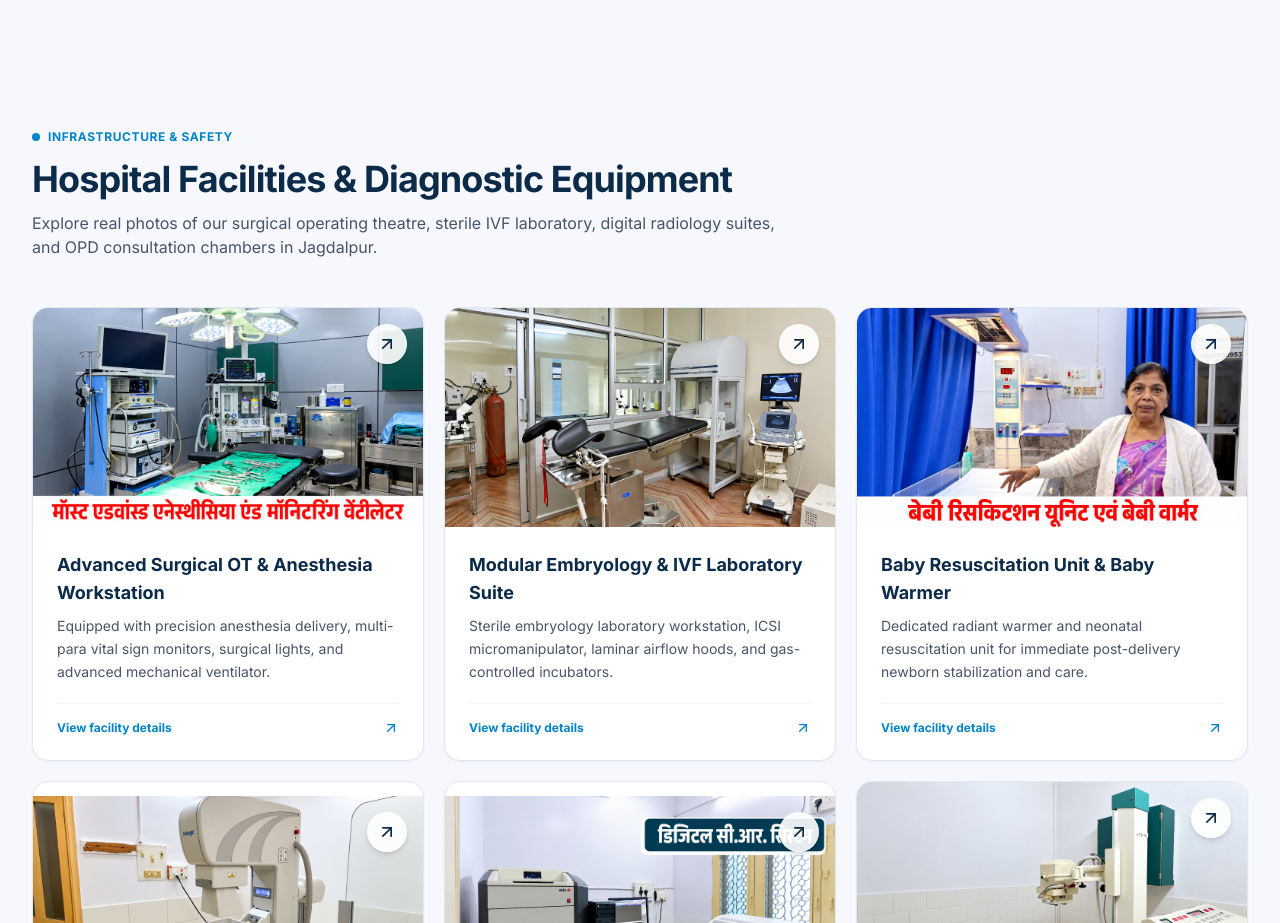
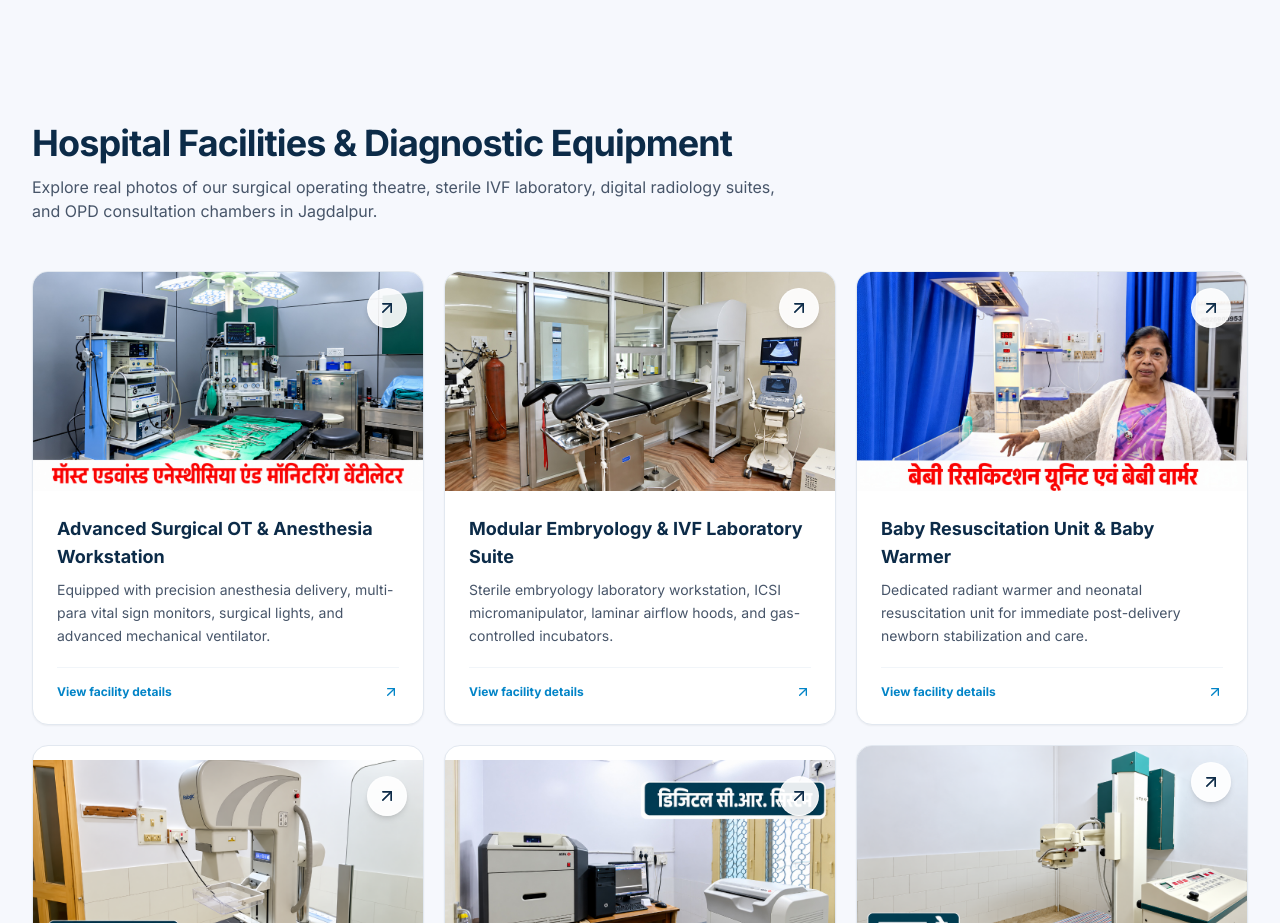
Before and after one commit to khemraj8345/bunsal-nursing-home, a React (Vite) app: page / in a window 1280 px wide. Shown: the part 2360-3283 px from the top of the page. Built offline with nearby package versions, Linux system fonts and the light colour scheme; no server answers.

Commit message:
style(design): remove facilities eyebrow label

```diff
--- a/src/components/Facilities.jsx
+++ b/src/components/Facilities.jsx
@@ -73,10 +73,6 @@ export default function Facilities({ onSelectImage, onOpenFacility }) {
 
       {/* Section Header */}
       <div className="max-w-3xl mb-12 space-y-3">
-        <div className="inline-flex items-center gap-2 text-xs font-bold text-[#0284c7] tracking-wider uppercase">
-          <span className="w-2 h-2 rounded-full bg-[#0284c7]"></span>
-          <span>INFRASTRUCTURE & SAFETY</span>
-        </div>
         <h2 className="text-3xl sm:text-4xl font-extrabold text-[#0c2b48] tracking-tight">
           Hospital Facilities & Diagnostic Equipment
         </h2>
```
